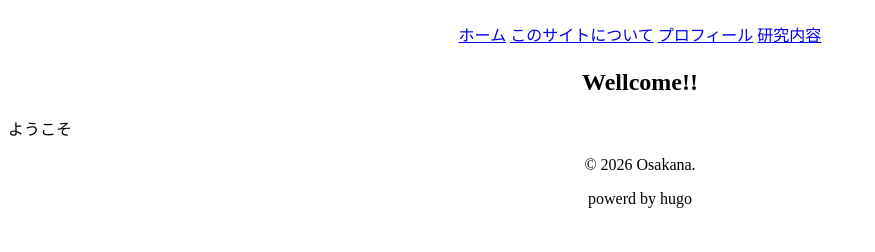
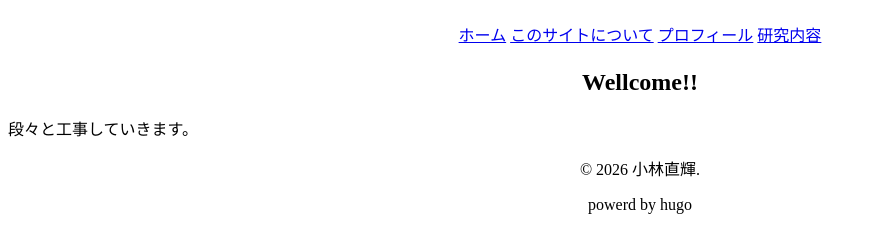
Before and after one commit to Makre38/nkoba, a plain HTML site: page index.html in a window 1280 px wide. Shown: the part 70-322 px from the top of the page, without its empty margins (0-875 px from the left). Drawn offline with Linux system fonts and the light colour scheme.

Commit message:
fix footer

```diff
--- a/index.html
+++ b/index.html
@@ -37,7 +37,7 @@
 		<main>
 
 <h2 align="center">Wellcome!!</h2>
-<p>ようこそ</p>
+<p>段々と工事していきます。</p>
 
 
 
@@ -45,7 +45,7 @@
 
 		<footer>
 			<div align="center">
-<p> &copy; 2026 Osakana. </p>
+<p> &copy; 2026 小林直輝. </p>
 <p>powerd by hugo</p>
 </div>
 
```
Also changed, not shown: 404.html (+1 -1 lines).
